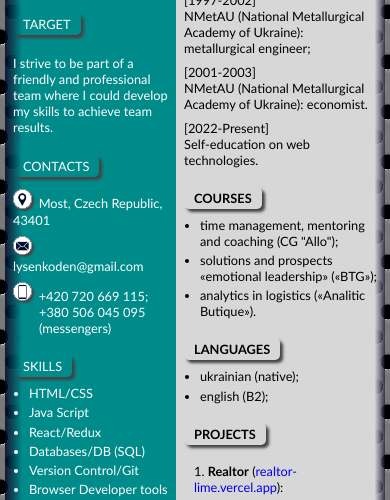
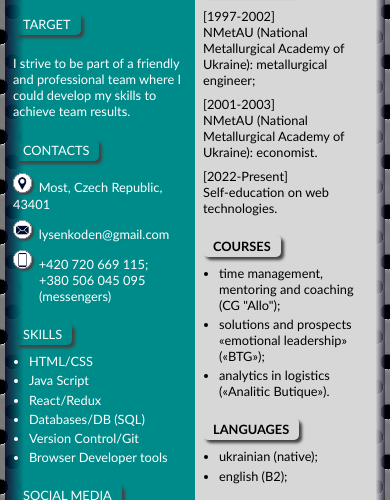
Before and after one commit to LysenkoDenys/cv-iryna, a plain HTML site: page index.html in a window 390 px wide. Shown: the part 238-738 px from the top of the page. Drawn offline with Linux system fonts and the light colour scheme.

Commit message:
adjust blocks

```diff
--- a/styles/style.css
+++ b/styles/style.css
@@ -60,7 +60,7 @@ li {
 }
 @media (max-width: 479px) {
   .info {
-    width: 45%;
+    width: 50%;
   }
 }
 
@@ -350,7 +350,7 @@ li {
 }
 @media (max-width: 479px) {
   .about {
-    width: 55%;
+    width: 50%;
   }
 }
 
```
